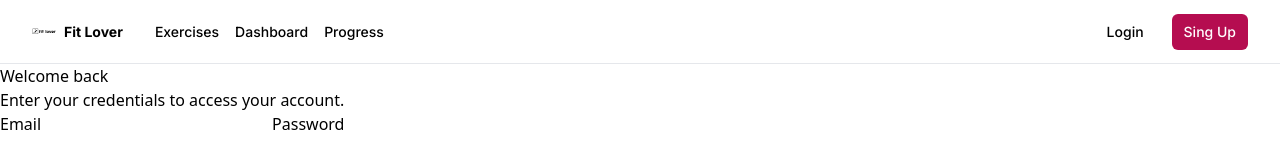
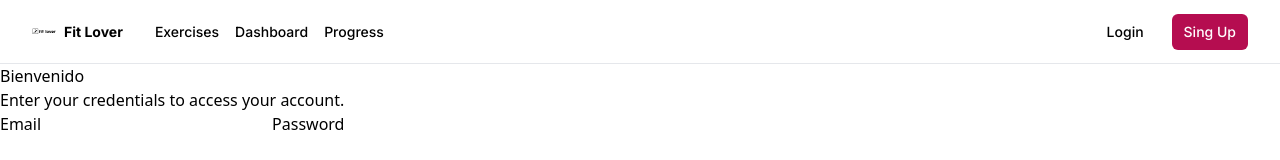
Before and after one commit to No-Country-simulation/equipo-s21-18-m-webapp, a React (Vite) app in the folder frontend/: page /login in a window 1280 px wide. Shown: the top 160 px of the page. Built offline with nearby package versions, Linux system fonts and the light colour scheme.

Commit message:
commit de prueba

```diff
--- a/frontend/src/pages/Login.jsx
+++ b/frontend/src/pages/Login.jsx
@@ -2,7 +2,7 @@ export default function Login() {
     return (
         <>
             <section>
-                <h1>Welcome back</h1>
+                <h1>Bienvenido</h1>
                 <p>Enter your credentials to access your account.</p>
                 <form>
                     <span>Email</span>
```
